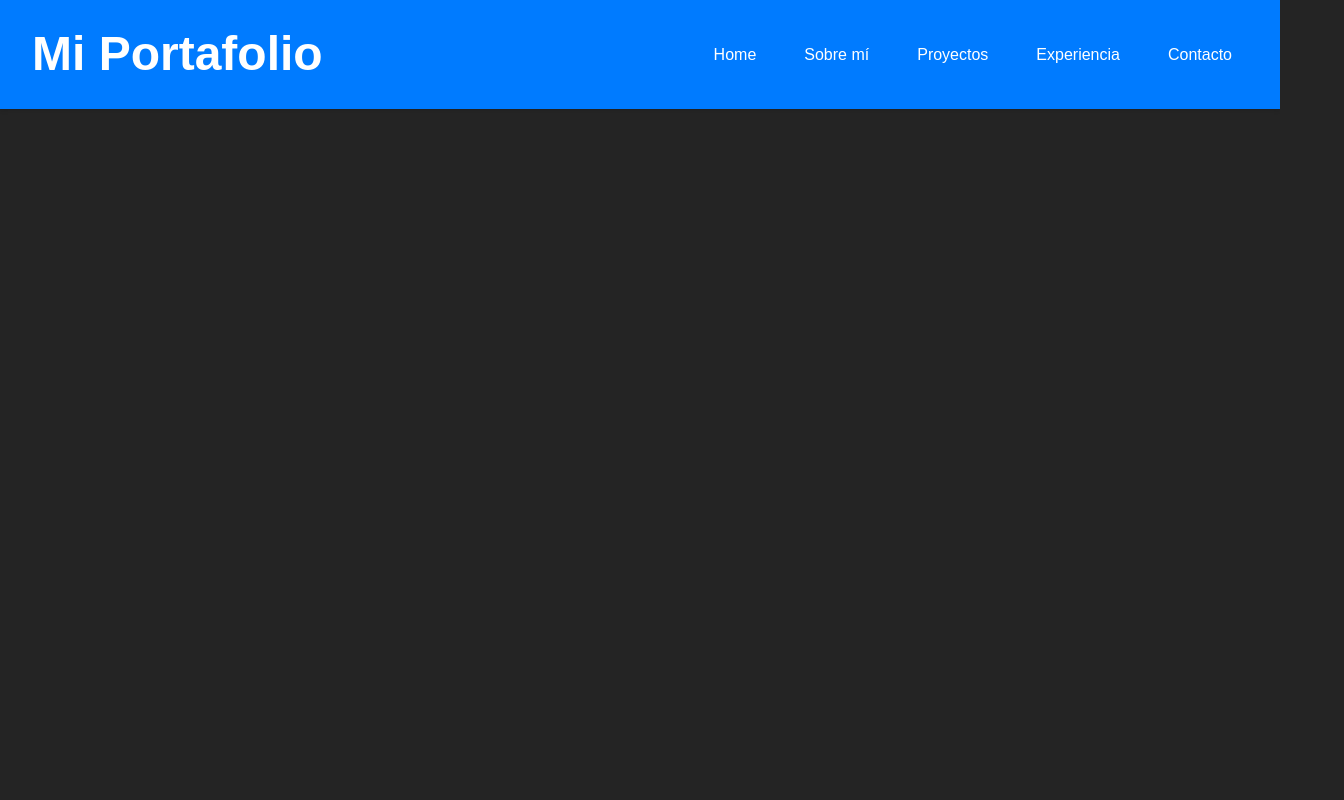
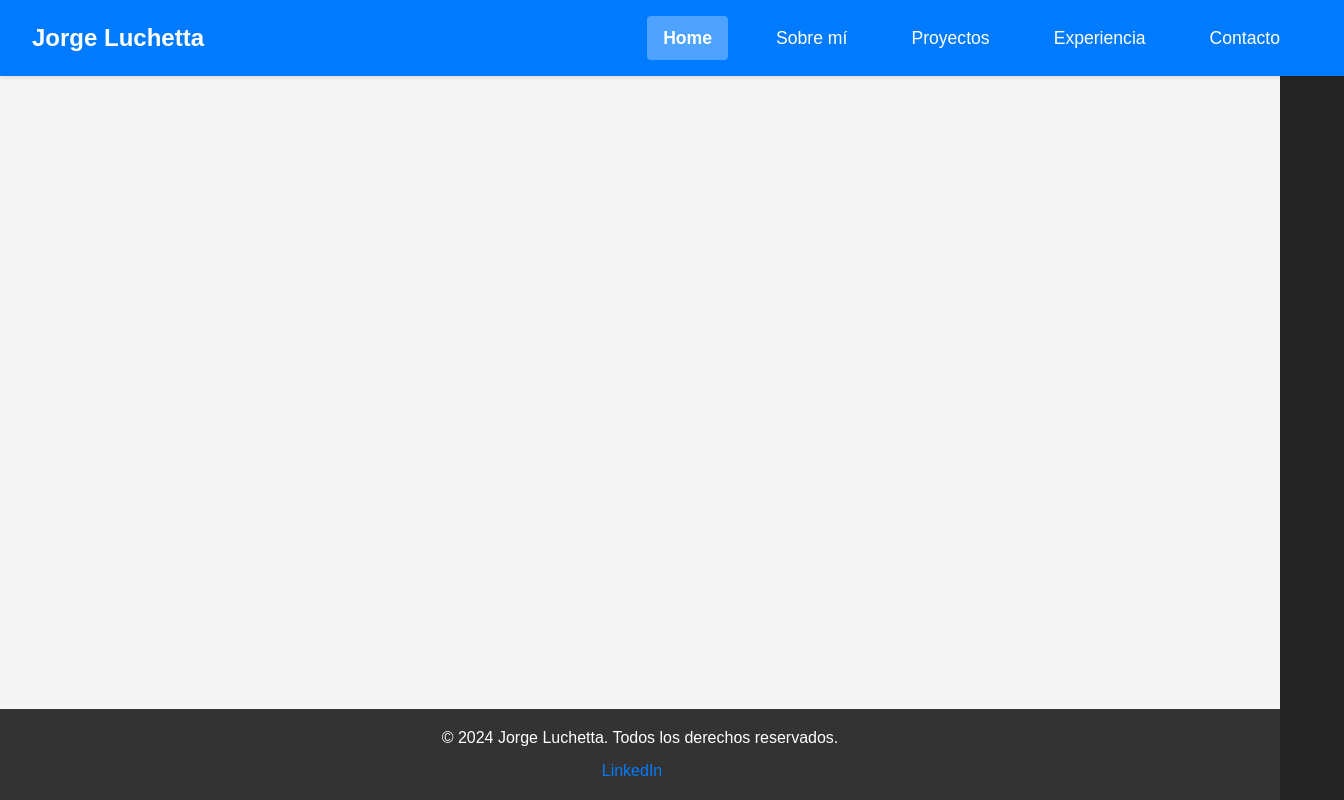
Before and after one commit to jluchett/jluchett.github.io, a React (Vite) app: page / in a window 1280 px wide. Shown: the whole page, 1344 px wide, since content can reach past the window. Built offline with nearby package versions, Linux system fonts and the light colour scheme.

Commit message:
Add footer and fix header

```diff
--- a/src/App.css
+++ b/src/App.css
@@ -13,3 +13,14 @@ body {
   line-height: 1.6;
 
 }
+.appContainer {
+  display: flex;
+  flex-direction: column;
+  min-height: 100vh;
+}
+
+.mainContent {
+  flex: 1;
+  padding: 2rem;
+  background-color: #f5f5f5;
+}
--- a/src/App.jsx
+++ b/src/App.jsx
@@ -1,17 +1,23 @@
 import React from 'react';
 import { BrowserRouter as Router, Route, Routes } from 'react-router-dom';
 import Header from './components/Header';
-import './App.css'; // Si tienes estilos globales
+import Footer from './components/Footer';
+import './App.css';
 
 const App = () => {
   return (
     <Router>
-      <Header />
-      <Routes>
-        <Route path="/" exact element={<home />} />
-      </Routes>
+      <div className="appContainer">
+        <Header />
+        <main className="mainContent">
+          <Routes>
+            <Route path="/" element={" "} />
+          </Routes>
+        </main>
+        <Footer />
+      </div>
     </Router>
   );
-}
+};
 
 export default App;
--- /dev/null
+++ b/src/components/Footer.jsx
@@ -0,0 +1,16 @@
+import React from 'react';
+import '../styles/footer.css';
+
+const Footer = () => {
+  return (
+    <footer className="footer">
+      <p>&copy; {new Date().getFullYear()} Jorge Luchetta. Todos los derechos reservados.</p>
+      <div className="socialLinks">
+        <a href="https://www.linkedin.com/in/jorgeluchettaa18" target="_blank" rel="noopener noreferrer">LinkedIn</a>
+        {/* Añadir más enlaces si es necesario */}
+      </div>
+    </footer>
+  );
+};
+
+export default Footer;
--- a/src/components/Header.jsx
+++ b/src/components/Header.jsx
@@ -1,24 +1,22 @@
 import React from 'react';
-import { Link } from 'react-router-dom';
+import { NavLink } from 'react-router-dom';
 import '../styles/header.css';
 
 const Header = () => {
   return (
-    <header  className="headerContainer">
-      <div className="logoContainer">
-        <h1>Mi Portafolio</h1>
+    <header className="header">
+      <div className="logo">
+        <h1>Jorge Luchetta</h1>
       </div>
       <nav className="nav">
-        <ul className="navList">
-          <li><Link to="/" className="navLink">Home</Link></li>
-          <li><Link to="/about" className="navLink">Sobre mí</Link></li>
-          <li><Link to="/projects" className="navLink">Proyectos</Link></li>
-          <li><Link to="/experience" className="navLink">Experiencia</Link></li>
-          <li><Link to="/contact" className="navLink">Contacto</Link></li>
-        </ul>
+        <NavLink exact="true" to="/" className={({ isActive }) => isActive ? "active" : ''}>Home</NavLink>
+        <NavLink to="/about" className={({ isActive }) => isActive ? "active" : ''}>Sobre mí</NavLink>
+        <NavLink to="/projects" className={({ isActive }) => isActive ? "active" : ''}>Proyectos</NavLink>
+        <NavLink to="/experience" className={({ isActive }) => isActive ? "active" : ''}>Experiencia</NavLink>
+        <NavLink to="/contact" className={({ isActive }) => isActive ? "active" : ''}>Contacto</NavLink>
       </nav>
     </header>
   );
-}
+};
 
 export default Header;
--- /dev/null
+++ b/src/styles/footer.css
@@ -0,0 +1,24 @@
+.footer {
+    padding: 1rem 2rem;
+    background-color: #333;
+    color: white;
+    text-align: center;
+}
+
+.footer p {
+    margin: 0;
+}
+
+.socialLinks {
+    margin-top: 0.5rem;
+}
+
+.socialLinks a {
+    color: #007BFF;
+    text-decoration: none;
+    margin-right: 1rem;
+}
+
+.socialLinks a:hover {
+    text-decoration: underline;
+}
--- a/src/styles/header.css
+++ b/src/styles/header.css
@@ -1,41 +1,62 @@
-.headerContainer {
-    background-color: #007BFF; /* Color de fondo */
-    padding: 1rem 2rem; /* Espaciado */
-    color: white; /* Color del texto */
-    display: flex; /* Disposición flex */
-    align-items: center; /* Alineación vertical */
-    justify-content: space-between; /* Espaciado entre elementos */
-    box-shadow: 0 2px 4px rgba(0, 0, 0, 0.1); /* Sombra */
-    position: sticky; /* Posicionamiento fijo */
-    top: 0; /* Posicionado en la parte superior */
-    z-index: 1000; /* Superposición */
-  }
+.header {
+  display: flex;
+  justify-content: space-between;
+  align-items: center;
+  padding: 1rem 2rem;
+  background-color: #007BFF;
+  color: white;
+  box-shadow: 0 2px 4px rgba(0, 0, 0, 0.1);
+  position: sticky;
+  top: 0;
+  width: 100%;
+  z-index: 1000;
+}
 
-  .logoContainer {
-    font-size: 1.5rem; /* Tamaño de fuente */
+.logo h1 {
+  font-size: 1.5rem;
+  margin: 0;
+  font-weight: bold;
+}
+
+.nav {
+  display: flex;
+  align-items: center;
+}
+
+.nav a {
+  color: white;
+  text-decoration: none;
+  margin: 0 1rem;
+  font-size: 1.1rem;
+  padding: 0.5rem 1rem;
+  transition: background-color 0.3s, border-radius 0.3s;
+}
+
+.nav a:hover {
+  background-color: rgba(255, 255, 255, 0.2);
+  border-radius: 4px;
+}
+
+.nav a.active {
+  font-weight: bold;
+  background-color: rgba(255, 255, 255, 0.3);
+  border-radius: 4px;
+}
+
+@media (max-width: 768px) {
+  .header {
+    flex-direction: column;
+    align-items: flex-start;
   }
 
   .nav {
-    display: flex; /* Disposición flex */
+    flex-direction: column;
+    width: 100%;
   }
 
-  .navList {
-    list-style: none; /* Sin viñetas */
-    display: flex; /* Disposición flex */
-    gap: 1rem; /* Espaciado entre elementos */
-    margin: 0; /* Margen */
-    padding: 0; /* Relleno */
+  .nav a {
+    margin: 0.5rem 0;
+    width: 100%;
+    text-align: center;
   }
-
-  .navLink {
-    color: white; /* Color del texto */
-    text-decoration: none; /* Sin subrayado */
-    padding: 0.5rem 1rem; /* Relleno */
-    transition: background-color 0.3s, color 0.3s; /* Transiciones */
-    border-radius: 4px; /* Bordes redondeados */
-  }
-
-  .navLink:hover {
-    background-color: rgba(255, 255, 255, 0.2); /* Fondo al pasar el cursor */
-    color: #fff; /* Color del texto al pasar el cursor */
-  }
+}
```
Also changed, not shown: src/pages/Home.jsx (added).
